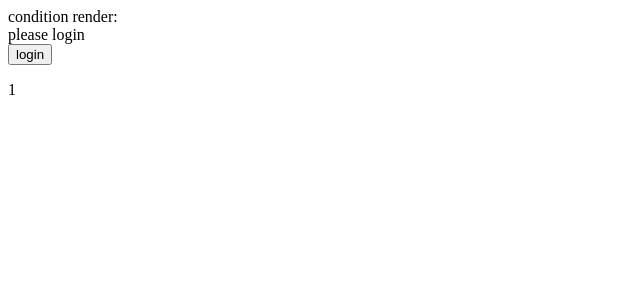
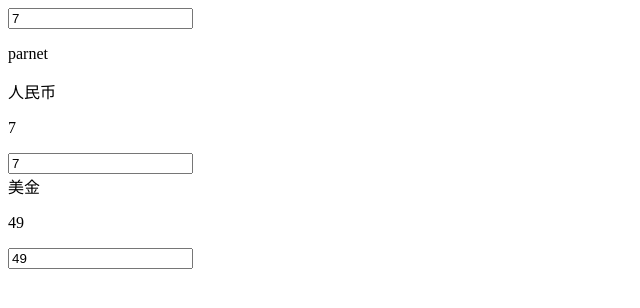
Before and after one commit to richard110110/React-demo, a React (Create React App) app: page / in a window 1280 px wide. Shown: the top 308 px of the page, without its empty margins (0-640 px from the left). Built offline with nearby package versions, Linux system fonts and the light colour scheme.

Commit message:
chapter 15

```diff
--- /dev/null
+++ b/src/RefsAndDOM.jsx
@@ -0,0 +1,26 @@
+import React, { Component } from 'react'
+
+export default class RefsAndDOM extends React.Component {
+
+    constructor(props){
+        super(props);
+        this.myRef = React.createRef();
+    }
+
+    componentDidMount(){
+        // console.log(this.myRef.current);
+        this.myRef.current.style.color = "red";
+
+    }
+
+    render() {
+        return (
+            <div>
+                Refs and DOM
+                <div ref={this.myRef}>
+                    Hello
+                </div>
+            </div>
+        )
+    }
+}
--- /dev/null
+++ b/src/RefsForm.jsx
@@ -0,0 +1,26 @@
+import React, { Component } from 'react'
+
+export default class RefsForm extends Component {
+
+    constructor(){
+        super();
+        this.username = React.createRef();
+        this.password = React.createRef();
+    }
+
+    clickHandler = (e) =>{
+        console.log(this.username.current.value);
+        console.log(this.password.current.value);
+
+    }
+
+    render() {
+        return (
+            <div>
+                <input type="text" ref={this.username}/>
+                <input type="text" ref={this.password}/>
+                <button onClick={this.clickHandler}>submit</button>
+            </div>
+        )
+    }
+}
--- a/src/app.jsx
+++ b/src/app.jsx
@@ -6,6 +6,9 @@ import ComponentLife from './ComponentLife'
 import SetStateDemo from './setStateDemo'
 import IfDemo from "./ifDemo"
 import KeyDemo from './KeyDemo';
+import RefsAndDOM from './RefsAndDOM';
+import RefsForm from './RefsForm';
+import Parent from './components/parent';
 class App extends Component {
 
     constructor(){
@@ -36,7 +39,11 @@ class App extends Component {
                 {/* <StateComponent/> */}
                 {/* <ComponentLife title={this.state.title} clickChanges={this.clickChange}/> */}
                 {/* <SetStateDemo/> */}
-                <IfDemo/>
+                {/* <IfDemo/> */}
+                {/* <RefsAndDOM/> */}
+                {/* <RefsForm/> */}
+
+                <Parent/>
 
             </div>
         );
--- /dev/null
+++ b/src/components/child1.jsx
@@ -0,0 +1,32 @@
+import React, { Component } from 'react'
+
+export default class Child1 extends Component {
+
+    constructor(){
+        super();
+        this.state = {
+            input1: 0
+        }
+    }
+
+    componentDidMount(){
+        this.setState({
+            input1: this.props.money
+        })
+    }
+
+    changeHandler(e){
+        this.setState({
+            input1: e.target.value
+        })
+    }
+
+    render() {
+        return (
+            <div>
+                <p>{this.props.money}</p>
+                <input type="text" value = {this.state.input1} onChange={this.changeHandler.bind(this)}/>
+            </div>
+        )
+    }
+}
--- /dev/null
+++ b/src/components/child2.jsx
@@ -0,0 +1,32 @@
+import React, { Component } from 'react'
+
+export default class Child2 extends Component {
+    constructor(){
+        super();
+        this.state = {
+            input2:0
+        }
+    }
+
+    componentDidMount(){
+        this.setState({
+            input2: this.props.money * 7
+        })
+    }
+
+
+    changeHandler(e){
+        this.setState({
+            input2: e.target.value
+        })
+    }
+
+    render() {
+        return (
+            <div>
+                <p>{this.props.money * 7}</p>
+                <input type="text" value = {this.state.input2} onChange={this.changeHandler.bind(this)}/>
+            </div>
+        )
+    }
+}
--- /dev/null
+++ b/src/components/parent.jsx
@@ -0,0 +1,31 @@
+import React, { Component } from 'react';
+import Child1 from  './child1'
+import Child2 from  './child2'
+
+export default class Parent extends Component {
+
+    constructor(){
+        super();
+        this.state = {
+            money:7
+        }
+    }
+
+    changeHandler(e){
+        this.setState({
+            money:e.target.value
+        })
+    }
+
+    render() {
+        return (
+            <div>
+                <input type="text" value = {this.state.money} onChange={this.changeHandler.bind(this)}/>
+
+               <p>parnet</p>
+                人民币 <Child1 money={this.state.money}/>
+                美金 <Child2 money = {this.state.money}/>
+            </div>
+        )
+    }
+}
```
Also changed, not shown: 1 other file (tests, documents, lock files or other folders).
